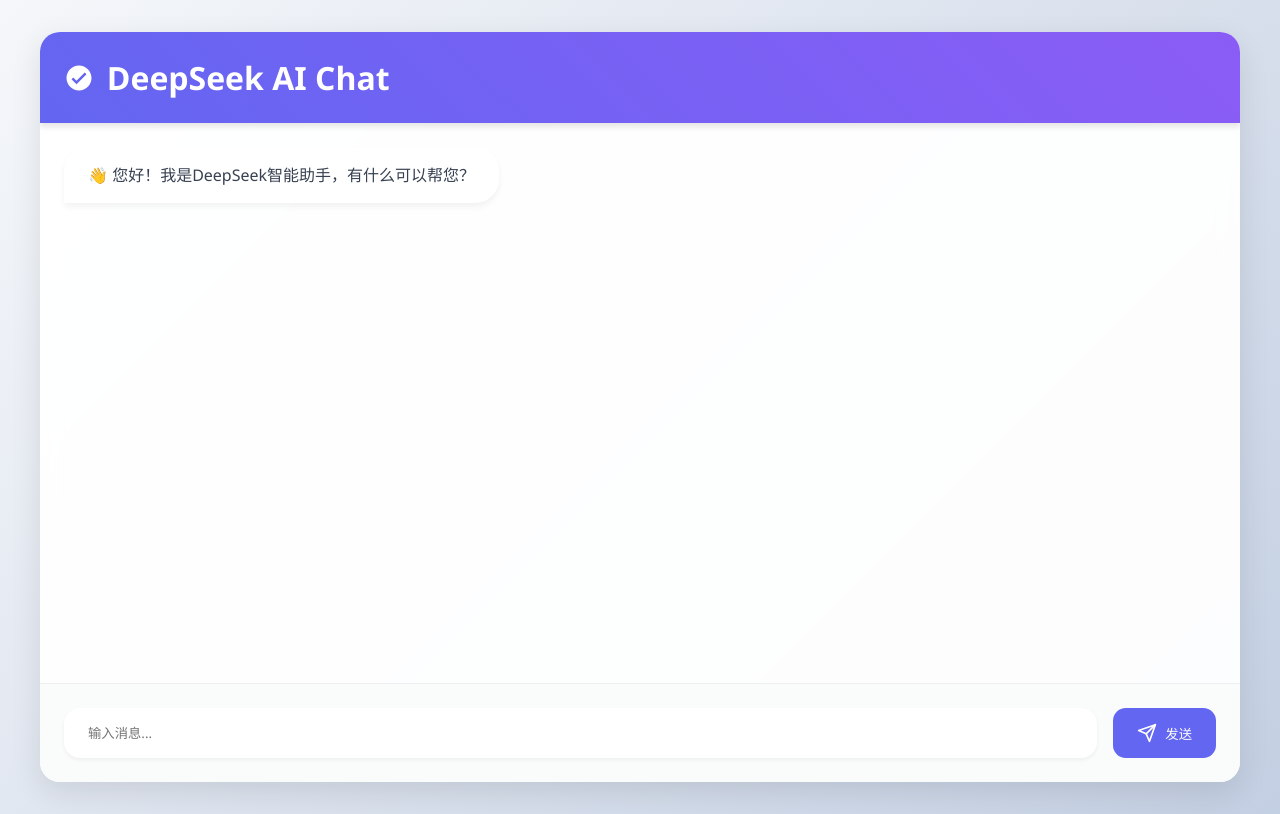
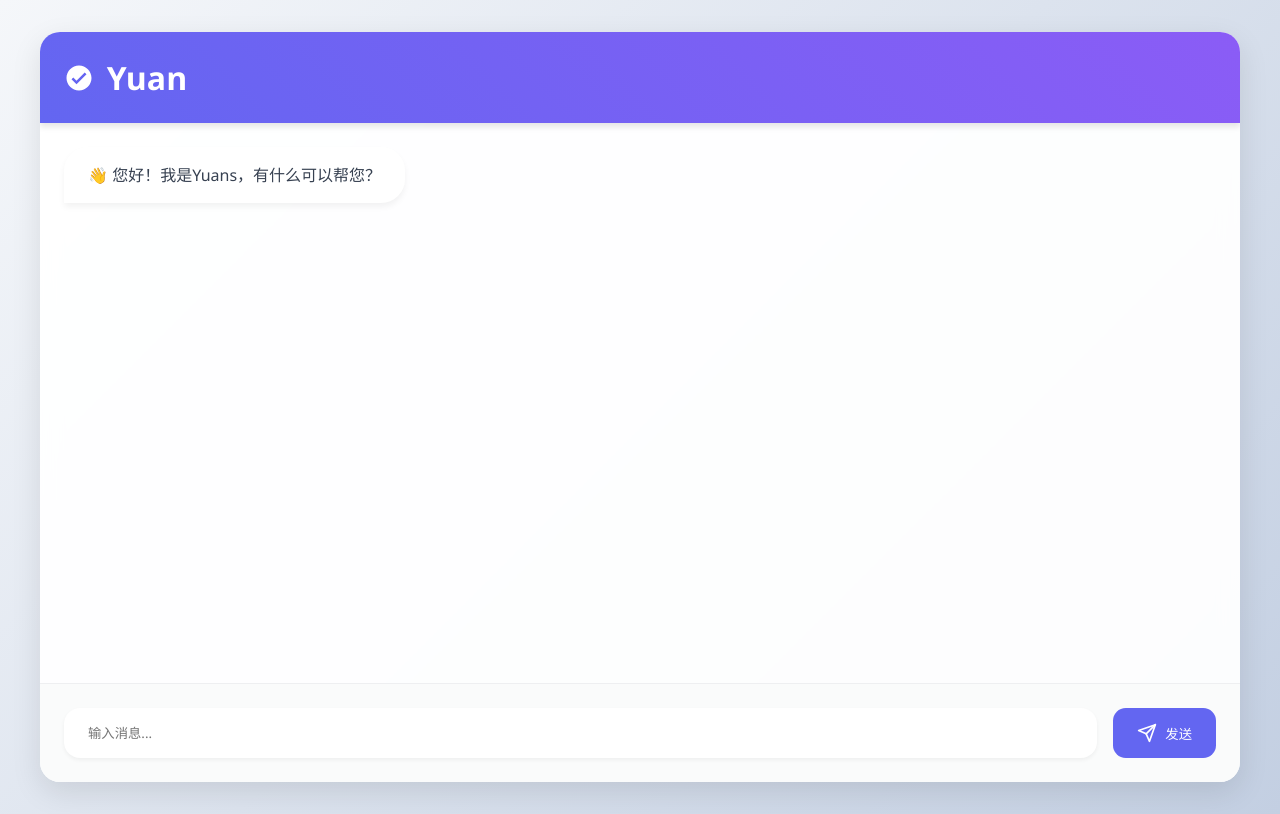
Before and after one commit to yuanxilink/yuanxilink.github.io, a plain HTML site: page index.html in a window 1280 px wide. Drawn offline with Linux system fonts and the light colour scheme.

Commit message:
Update index.html

```diff
--- a/index.html
+++ b/index.html
@@ -3,7 +3,7 @@
 <head>
     <meta charset="UTF-8">
     <meta name="viewport" content="width=device-width, initial-scale=1.0">
-    <title>AI Chat | DeepSeek</title>
+    <title>AI Chat | CTSS </title>
     <style>
         /* 基础重置 */
         * {
@@ -220,7 +220,7 @@
     <div class="chat-container">
         <div class="header">
             <h1>
-                <span>DeepSeek AI Chat</span>
+                <span>Yuan </span>
             </h1>
         </div>
 
@@ -228,7 +228,7 @@
             <!-- 示例消息 -->
             <div class="message bot">
                 <div class="message-bubble">
-                    👋 您好！我是DeepSeek智能助手，有什么可以帮您？
+                    👋 您好！我是Yuans，有什么可以帮您？
                 </div>
             </div>
         </div>
@@ -303,7 +303,7 @@
         function mockApiCall(message) {
             return new Promise(resolve => {
                 setTimeout(() => {
-                    resolve(`这是对 "${message}" 的模拟回复。真实接入时需替换为实际API调用。`);
+                    resolve(`这是对 "${message}" 替换为API调用。`);
                 }, 1000);
             });
         }
```
